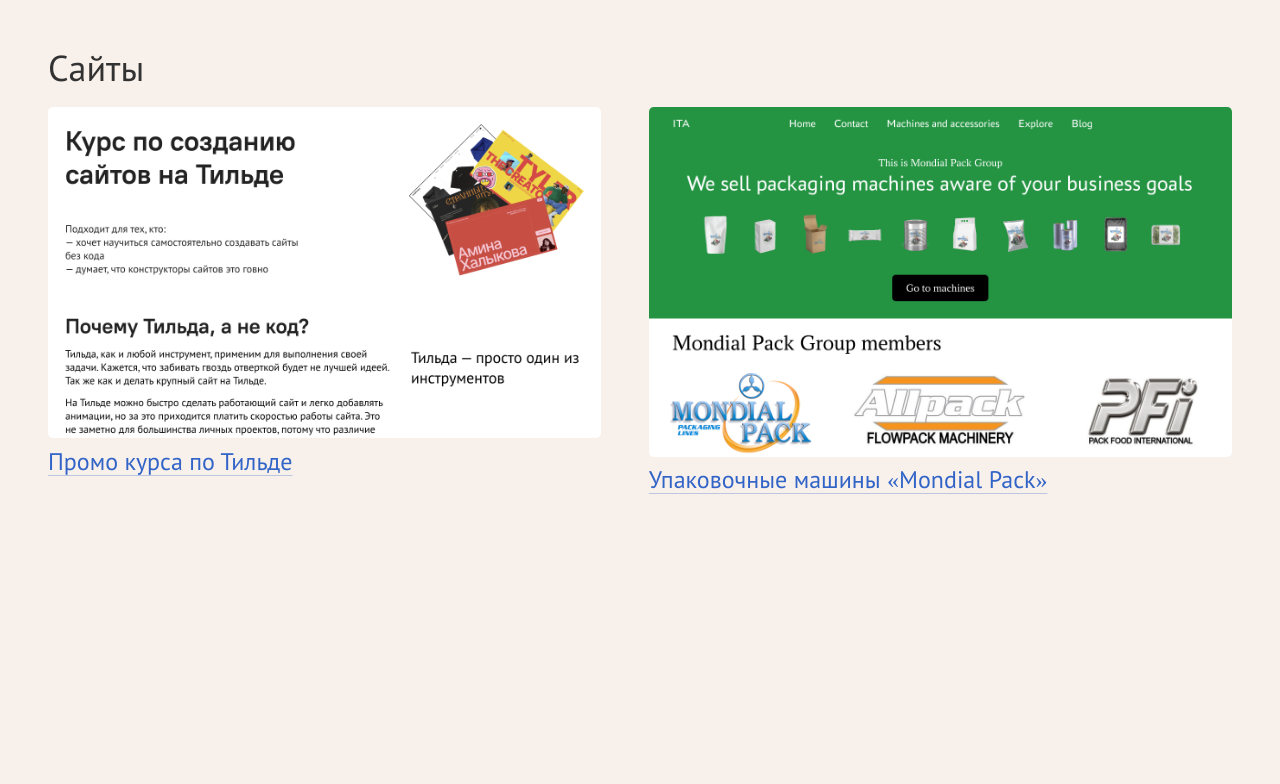
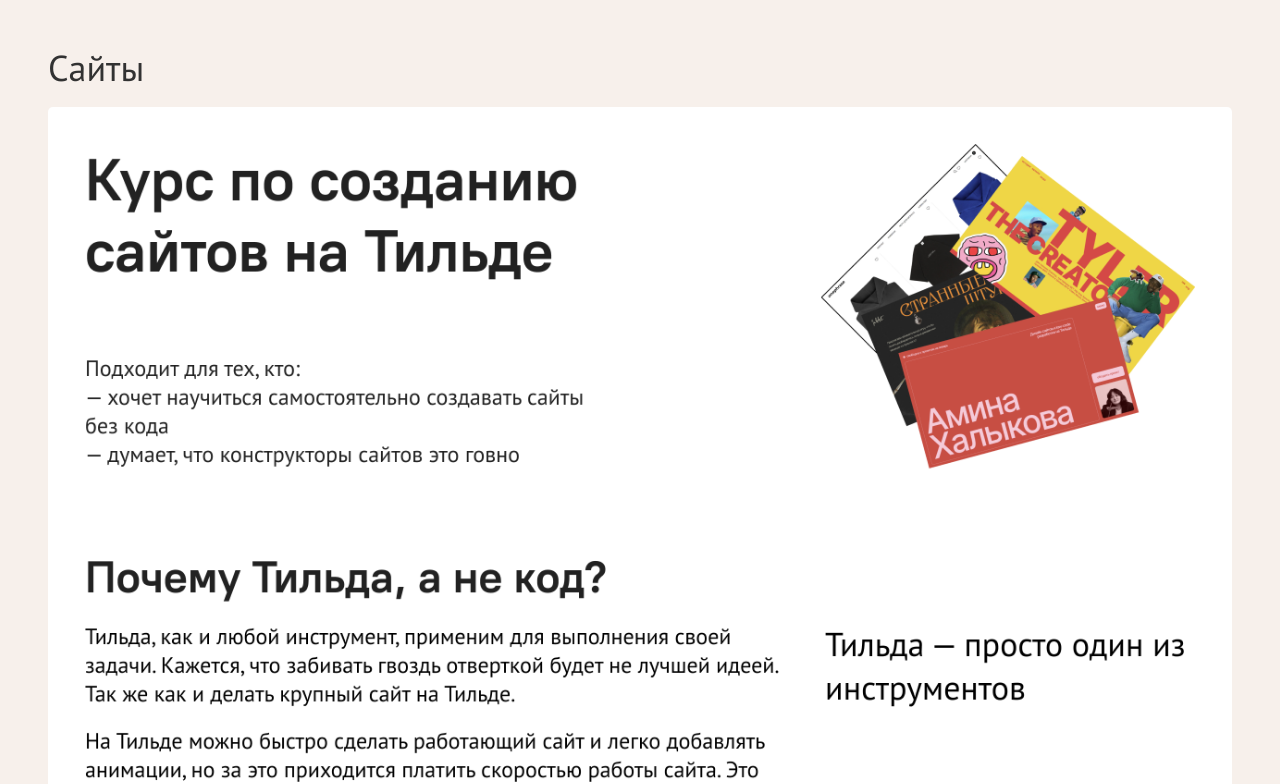
Before and after one commit to TemaReka/ArtemReka, a plain HTML site: page index.html in a window 1280 px wide. Shown: the part 2021-2805 px from the top of the page. Before the commit the page ends 2564 px from the top, so only its background shows below. Drawn offline with Linux system fonts and the light colour scheme.

Commit message:
Update index.html

```diff
--- a/index.html
+++ b/index.html
@@ -47,13 +47,13 @@
       <div class="space_md"></div>
       <h2>Сайты</h2>
 
-      <div class="image-gallery column">
+      <div class="column">
 
-        <div class="image-col">
+        <div>
           <div class="image-gallery-item"><a href="tildaPromo.html"><img src="images/tilda-promo/thumbnail.jpg" alt=""></a><a href="tildaPromo.html">Промо курса по Тильде</a></div>
         </div>
 
-        <div class="image-col">
+        <div>
           <div class="image-gallery-item"><a href="packagingMachines.html"><img src="images/packaging-machines/thumbnail.jpg" alt=""></a><a href="packagingMachines.html">Упаковочные машины «Mondial Pack»</a></div>
         </div>
       </div>
```
